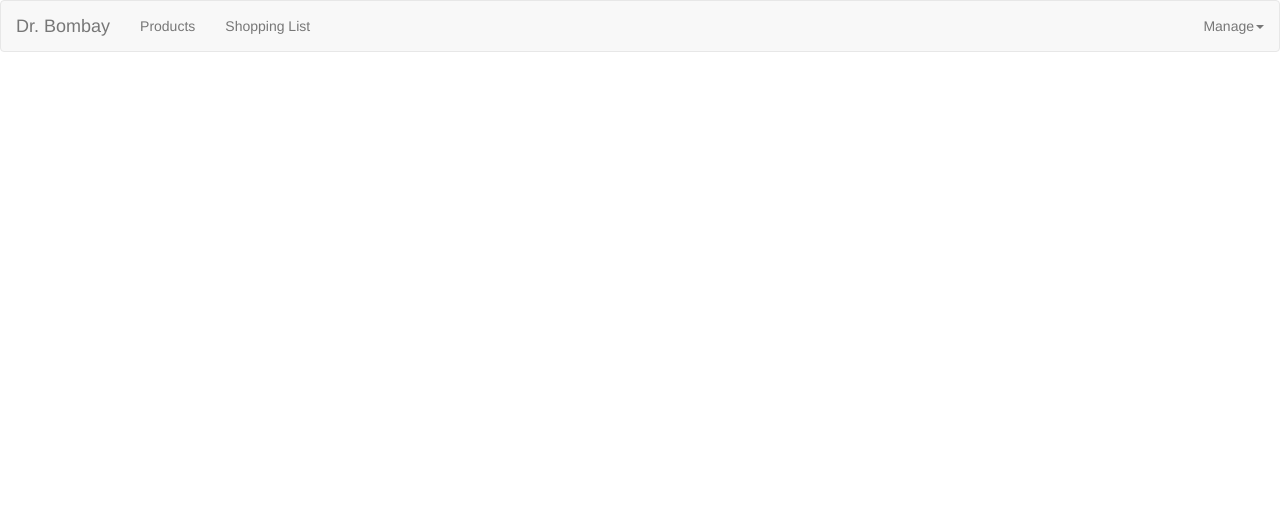
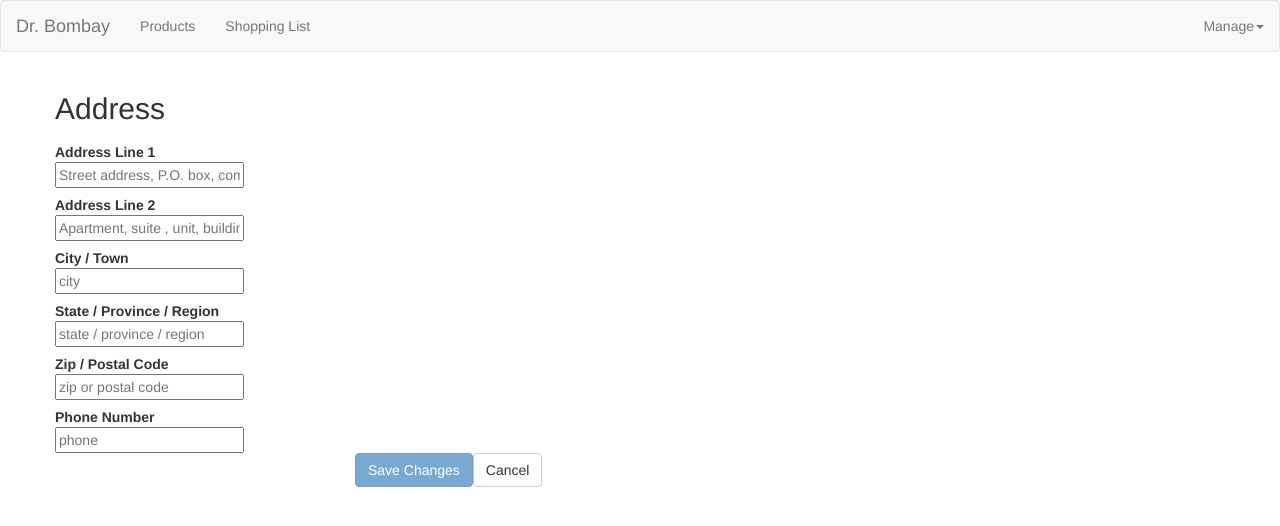
Before and after one commit to harihasr/e-commerce_project, an Angular app in the folder frontend/: page /address-edit in a window 1280 px wide. Before the commit this address led to /. Shown: the top 526 px of the page. Built offline with nearby package versions, Linux system fonts and the light colour scheme.

Commit message:
Almost all views ready to be beautified
Almost all views ready to be beautified. Just need to connect them to the backend, test and use the response as necessary

```diff
--- a/frontend/src/app/auth/auth.service.ts
+++ b/frontend/src/app/auth/auth.service.ts
@@ -9,7 +9,8 @@ export class AuthService{
 
     }
 
-    urlString: string = 'http://192.168.200.47:3000';
+    //urlString: string = 'http://192.168.200.47:3000';
+    urlString: string = 'http://localhost:3000';
 
     signinUser(email: string, password: string){
         console.log(email, password);
--- a/frontend/src/app/orders/orders.component.html
+++ b/frontend/src/app/orders/orders.component.html
@@ -1,3 +1,3 @@
-<p>
-  orders works!
-</p>
+<!-- You know how an orders page should be. Just create something like that
+Just the name, order number, a small tile of the image and the status. A list should do.
+-->
--- a/frontend/src/app/user/address-edit/address-edit.component.html
+++ b/frontend/src/app/user/address-edit/address-edit.component.html
@@ -1,3 +1,69 @@
-<p>
-  address-edit works!
-</p>
+<div class="container">
+	<div class="row">
+		 <form class="form-horizontal" (ngSubmit)="onAddAddress(f)" #f="ngForm">
+            <fieldset>
+                <!-- Address form -->
+
+                <h2>Address</h2>
+                <!-- address-line1 input-->
+                <div class="control-group">
+                    <label class="control-label">Address Line 1</label>
+                    <div class="controls">
+                        <input id="addressLine1" name="addressLine1" type="text" required placeholder="Street address, P.O. box, company name, c/o"
+                        class="input-xlarge" ngModel>
+                        <!--<p class="help-block">Street address, P.O. box, company name, c/o</p>-->
+                    </div>
+                </div>
+                <!-- address-line2 input-->
+                <div class="control-group">
+                    <label class="control-label">Address Line 2</label>
+                    <div class="controls">
+                        <input id="addressLine2" name="addressLine2" type="text" required placeholder="Apartment, suite , unit, building, floor, etc."
+                        class="input-xlarge" ngModel>
+                    </div>
+                </div>
+                <!-- city input-->
+                <div class="control-group">
+                    <label class="control-label">City / Town</label>
+                    <div class="controls">
+                        <input id="city" name="city" type="text" placeholder="city" required class="input-xlarge" ngModel>
+                    </div>
+                </div>
+                <!-- region input-->
+                <div class="control-group">
+                    <label class="control-label">State / Province / Region</label>
+                    <div class="controls">
+                        <input id="state" name="state" type="text" required placeholder="state / province / region"
+                        class="input-xlarge" ngModel>
+                    </div>
+                </div>
+                <!-- postal-code input-->
+                <div class="control-group">
+                    <label class="control-label">Zip / Postal Code</label>
+                    <div class="controls">
+                        <input id="zipcode" name="zipcode" required type="text" placeholder="zip or postal code"
+                        class="input-xlarge" ngModel>
+                    </div>
+                </div>
+                <!-- phone input-->
+                <div class="control-group">
+                    <label class="control-label">Phone Number</label>
+                    <div class="controls">
+                        <input id="phone" name="phone" type="text" required placeholder="phone"
+                        class="input-xlarge" ngModel>
+                    </div>
+                </div>
+
+                 <div class="form-group">
+                    <label class="col-md-3 control-label"></label>
+                    <div class="col-md-8">
+                      <input type="button" class="btn btn-primary" value="Save Changes" [disabled]="!f.valid">
+                      <span></span>
+                      <input type="reset" class="btn btn-default" value="Cancel" (click)="onCancel()">
+                    </div>
+                  </div>
+
+            </fieldset>
+        </form>
+	</div>
+</div>
--- a/frontend/src/app/user/address-edit/address-edit.component.ts
+++ b/frontend/src/app/user/address-edit/address-edit.component.ts
@@ -1,4 +1,8 @@
 import { Component, OnInit } from '@angular/core';
+import { NgForm } from '@angular/forms';
+import { AddressModel } from '../address/address.model';
+import { UserService } from '../user.service';
+import { Router } from '@angular/router';
 
 @Component({
   selector: 'app-address-edit',
@@ -7,9 +11,21 @@ import { Component, OnInit } from '@angular/core';
 })
 export class AddressEditComponent implements OnInit {
 
-  constructor() { }
+  constructor(private userService: UserService, private router: Router) { }
 
   ngOnInit() {
   }
 
+  onAddAddress(form: NgForm){
+    const address = new AddressModel(form.value.addressLine1, form.value.addressLine2, form.value.city, form.value.state, form.value.zipcode, form.value.phone);
+    this.userService.setAddress(address).subscribe(
+      (response) => console.log(response),
+      (error) => console.log(error)
+    );
+  }
+
+  onCancel(){
+    this.router.navigate(['/profile']);
+  }
+
 }
--- a/frontend/src/app/user/address/address.component.html
+++ b/frontend/src/app/user/address/address.component.html
@@ -1,4 +1,5 @@
-<div class="container">
+
+            <div class="container" >
                 <div class="row">
                     <form class="form-horizontal" (ngSubmit)="onAddAddress(f)" #f="ngForm">
                         <fieldset>
@@ -9,7 +10,7 @@
                             <div class="control-group">
                                 <label class="control-label">Address Line 1</label>
                                 <div class="controls">
-                        <input id="addressLine1" name="addressLine1" type="text" required placeholder="Street address, P.O. box, company name, c/o"
+                                    <input id="addressLine1" name="addressLine1" type="text" required placeholder="{{ad.address-line1}}"
                                     class="input-xlarge" ngModel>
                                     <!--<p class="help-block">Street address, P.O. box, company name, c/o</p>-->
                                 </div>
@@ -18,7 +19,7 @@
                             <div class="control-group">
                                 <label class="control-label">Address Line 2</label>
                                 <div class="controls">
-                        <input id="addressLine2" name="addressLine2" type="text" required placeholder="Apartment, suite , unit, building, floor, etc."
+                                    <input id="addressLine2" name="addressLine2" type="text" required placeholder="{{ad.address-line2}}"
                                     class="input-xlarge" ngModel>
                                 </div>
                             </div>
@@ -26,14 +27,14 @@
                             <div class="control-group">
                                 <label class="control-label">City / Town</label>
                                 <div class="controls">
-                        <input id="city" name="city" type="text" placeholder="city" required class="input-xlarge" ngModel>
+                                    <input id="city" name="city" type="text" placeholder="{{ad.city}}" required class="input-xlarge" ngModel>
                                 </div>
                             </div>
                             <!-- region input-->
                             <div class="control-group">
                                 <label class="control-label">State / Province / Region</label>
                                 <div class="controls">
-                        <input id="state" name="state" type="text" required placeholder="state / province / region"
+                                    <input id="state" name="state" type="text" required placeholder="{{ad.state}}"
                                     class="input-xlarge" ngModel>
                                 </div>
                             </div>
@@ -41,7 +42,7 @@
                             <div class="control-group">
                                 <label class="control-label">Zip / Postal Code</label>
                                 <div class="controls">
-                        <input id="zipcode" name="zipcode" required type="text" placeholder="zip or postal code"
+                                    <input id="zipcode" name="zipcode" required type="text" placeholder="{{ad.zipcode}}"
                                     class="input-xlarge" ngModel>
                                 </div>
                             </div>
@@ -49,17 +50,8 @@
                             <div class="control-group">
                                 <label class="control-label">Phone Number</label>
                                 <div class="controls">
-                        <input id="phone" name="phone" type="text" required placeholder="phone"
+                                    <input id="phone" name="phone" type="text" required placeholder="{{ad.phone}}"
                                     class="input-xlarge" ngModel>
-                    </div>
-                </div>
-
-                 <div class="form-group">
-                    <label class="col-md-3 control-label"></label>
-                    <div class="col-md-8">
-                      <input type="button" class="btn btn-primary" value="Save Changes" [disabled]="!f.valid">
-                      <span></span>
-                      <input type="reset" class="btn btn-default" value="Cancel" (click)="onCancel()">
                                 </div>
                             </div>
 
--- a/frontend/src/app/user/profile/profile.component.html
+++ b/frontend/src/app/user/profile/profile.component.html
@@ -43,6 +43,8 @@
               <input class="form-control" type="password" value="11111122333" required name="password_confirmation" ngModel>
             </div>
           </div>
+          <a (click)="onAddAddress()" style="cursor: pointer"> + Add address + </a>
+          <!--<button class="btn btn-primary" type="submit">Add Address</button>-->
           <div class="form-group">
             <label class="col-md-3 control-label"></label>
             <div class="col-md-8">
--- a/frontend/src/app/user/profile/profile.component.ts
+++ b/frontend/src/app/user/profile/profile.component.ts
@@ -26,7 +26,6 @@ export class ProfileComponent implements OnInit {
       (response) => console.log(response),
       (error) => console.log(error)
     );
-    //this.http.post('http://localhost:3000/profile', user);
     this.router.navigate(['/cart']);
   }
 
@@ -34,4 +33,8 @@ export class ProfileComponent implements OnInit {
     this.router.navigate(['/']);
   }
 
+  onAddAddress(){
+    this.router.navigate(['/address-edit']);
+  }
+
 }
```
Also changed, not shown: frontend/src/app/app.routing.module.ts (+7 -3 lines), frontend/src/app/user/address/address.component.ts (+7 -11 lines). Lines whose indentation alone changed are shown as unchanged.
